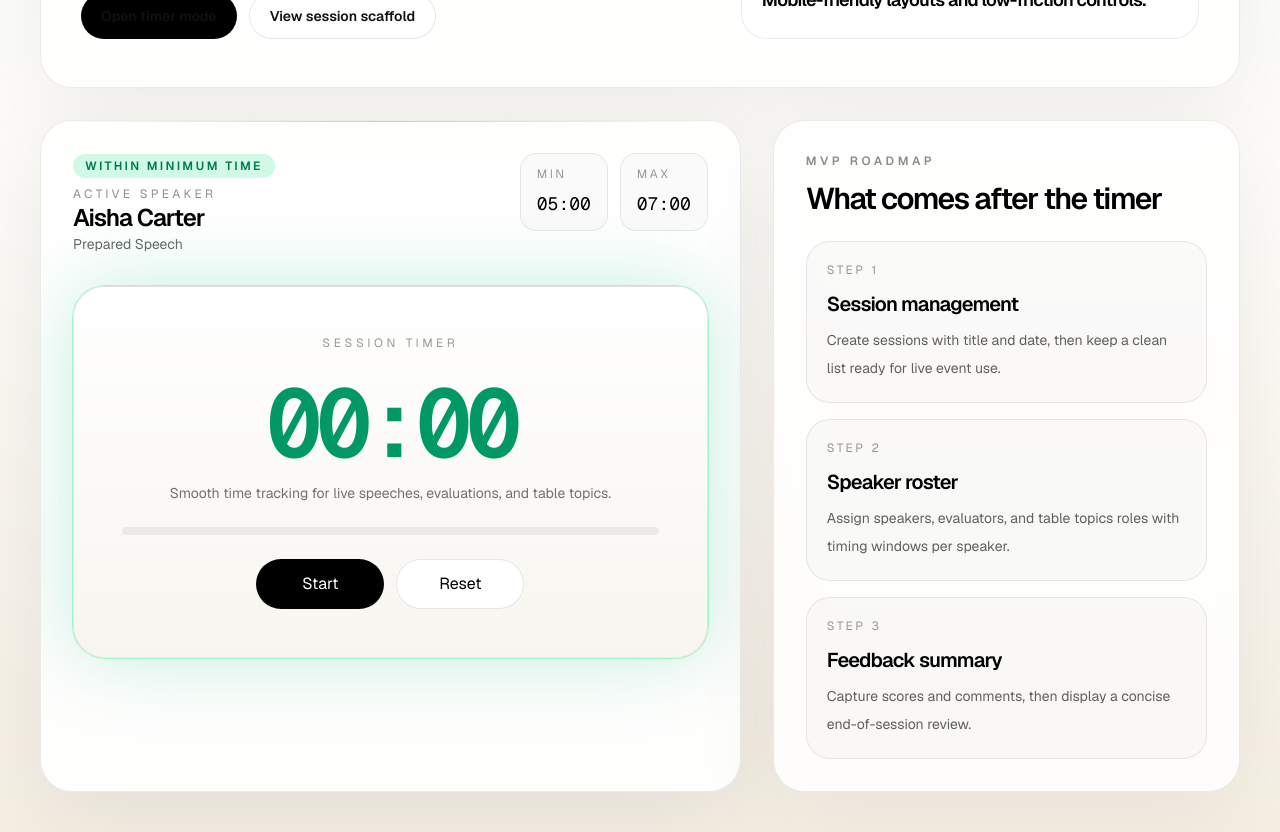
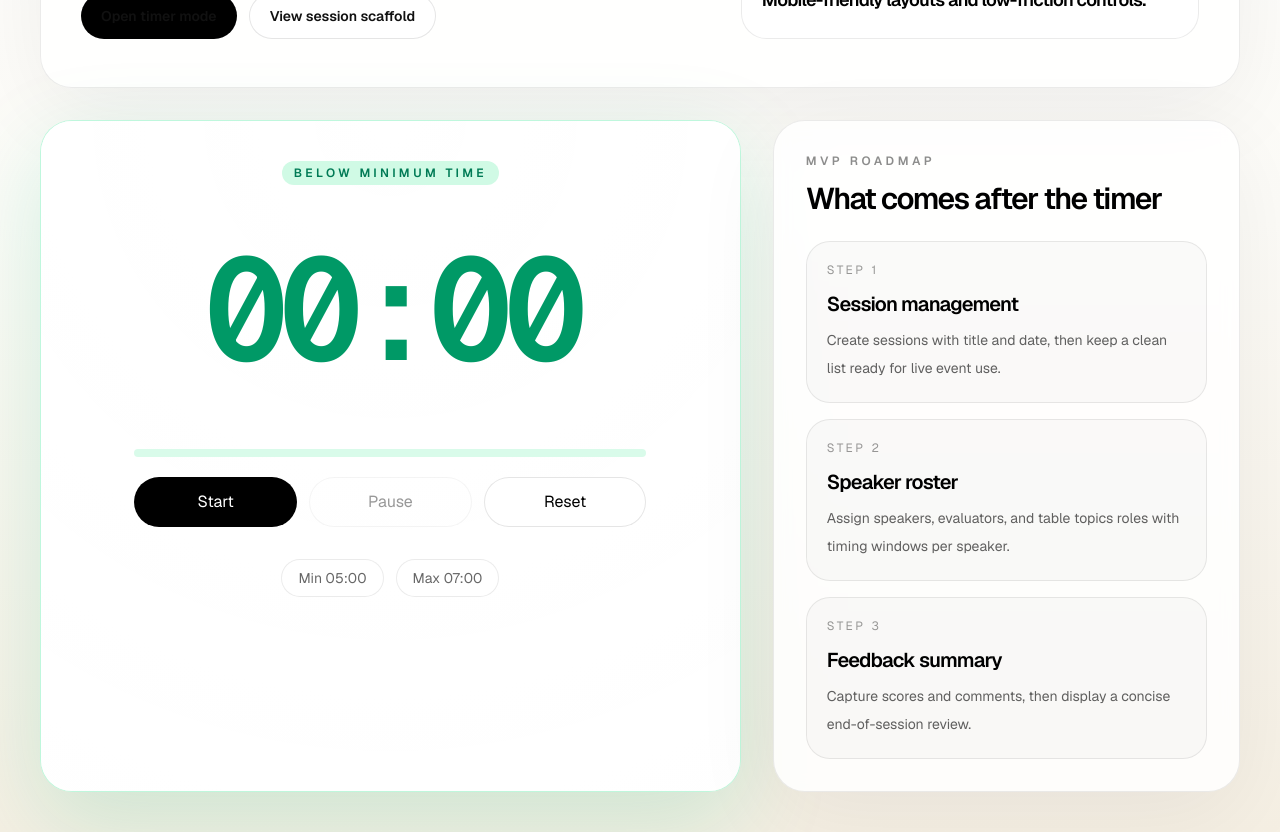
Before and after one commit to Delaksan-Sritharan/StageFlow, a Next.js app: page / in a window 1280 px wide. Shown: the part 560-1392 px from the top of the page. Built offline with nearby package versions, Linux system fonts and the light colour scheme.

Commit message:
Refactor Timer component to use minTime and maxTime props; update TimerPage layout and styling

```diff
--- a/app/page.tsx
+++ b/app/page.tsx
@@ -87,12 +87,7 @@ export default function Home() {
       </section>
 
       <div className="grid gap-8 xl:grid-cols-[1.2fr_0.8fr]">
-        <Timer
-          speakerName="Aisha Carter"
-          role="Prepared Speech"
-          minTimeSeconds={300}
-          maxTimeSeconds={420}
-        />
+        <Timer minTime={300} maxTime={420} />
 
         <section className="rounded-[2rem] border border-black/8 bg-white/84 p-6 shadow-[0_24px_90px_rgba(15,23,42,0.06)] backdrop-blur md:p-8">
           <div className="space-y-6">
--- a/app/timer/page.tsx
+++ b/app/timer/page.tsx
@@ -4,36 +4,27 @@ import { Timer } from "@/components/Timer";
 
 export default function TimerPage() {
   return (
-    <main className="mx-auto flex min-h-screen w-full max-w-6xl flex-col gap-10 px-6 py-10 md:px-10 md:py-14">
-      <header className="flex flex-col gap-5 rounded-[2rem] border border-black/8 bg-white/80 p-8 shadow-[0_24px_90px_rgba(15,23,42,0.06)] backdrop-blur">
-        <div className="flex flex-col gap-4 md:flex-row md:items-end md:justify-between">
-          <div className="space-y-3">
-            <p className="text-xs font-semibold uppercase tracking-[0.3em] text-black/45">
-              StageFlow / Timer
+    <main className="mx-auto flex min-h-screen w-full max-w-5xl flex-col items-center justify-center gap-8 px-6 py-10 md:px-10 md:py-14">
+      <header className="flex w-full flex-col items-center gap-4 text-center">
+        <p className="text-xs font-semibold uppercase tracking-[0.32em] text-black/45">
+          StageFlow / Timer Test
         </p>
-            <h1 className="max-w-2xl text-4xl font-semibold tracking-[-0.05em] text-black md:text-5xl">
-              Focused timer mode for live sessions.
+        <h1 className="max-w-3xl text-4xl font-semibold tracking-[-0.06em] text-black md:text-6xl">
+          Reusable timer with threshold-based color states.
         </h1>
-            <p className="max-w-2xl text-base leading-7 text-black/65">
-              This isolated timer route is the first production slice of StageFlow. It is ready for manual testing on desktop and mobile before the session workflow is added.
+        <p className="max-w-2xl text-base leading-7 text-black/62">
+          Start the clock, pause it, reset it, and watch the timer move from
+          green to yellow to red as it passes the configured limits.
         </p>
-          </div>
-
         <Link
           href="/"
           className="inline-flex items-center justify-center rounded-full border border-black/10 bg-white px-5 py-3 text-sm font-semibold text-black transition-colors duration-200 hover:bg-black/[0.03]"
         >
           Back to overview
         </Link>
-        </div>
       </header>
 
-      <Timer
-        speakerName="Aisha Carter"
-        role="Prepared Speech"
-        minTimeSeconds={300}
-        maxTimeSeconds={420}
-      />
+      <Timer minTime={60} maxTime={90} />
     </main>
   );
 }
--- a/components/Timer.tsx
+++ b/components/Timer.tsx
@@ -1,50 +1,49 @@
 "use client";
 
-import { useEffect, useMemo, useRef, useState } from "react";
+import { useEffect, useRef, useState } from "react";
 
 type TimerProps = {
-  speakerName?: string;
-  role?: string;
-  minTimeSeconds: number;
-  maxTimeSeconds: number;
+  minTime: number;
+  maxTime: number;
+  className?: string;
 };
 
-type TimerPhase = "green" | "yellow" | "red";
+type TimerTone = "green" | "yellow" | "red";
 
-const phaseStyles: Record<
-  TimerPhase,
+const toneStyles: Record<
+  TimerTone,
   {
-    accent: string;
+    surface: string;
+    glow: string;
+    text: string;
+    track: string;
+    progress: string;
     badge: string;
-    glow: string;
-    ring: string;
-    progress: string;
-    label: string;
   }
 > = {
   green: {
-    accent: "text-emerald-600",
+    surface: "border-emerald-200/70 bg-white/88",
+    glow: "shadow-[0_30px_90px_rgba(16,185,129,0.18)]",
+    text: "text-emerald-600",
+    track: "bg-emerald-100/80",
+    progress: "from-emerald-400 to-emerald-600",
     badge: "bg-emerald-100 text-emerald-700",
-    glow: "shadow-[0_0_80px_rgba(16,185,129,0.24)]",
-    ring: "ring-emerald-200",
-    progress: "from-emerald-400 to-emerald-600",
-    label: "Within minimum time",
   },
   yellow: {
-    accent: "text-amber-500",
+    surface: "border-amber-200/80 bg-white/90",
+    glow: "shadow-[0_30px_90px_rgba(245,158,11,0.18)]",
+    text: "text-amber-500",
+    track: "bg-amber-100/80",
+    progress: "from-amber-300 to-amber-500",
     badge: "bg-amber-100 text-amber-700",
-    glow: "shadow-[0_0_80px_rgba(245,158,11,0.24)]",
-    ring: "ring-amber-200",
-    progress: "from-amber-300 to-amber-500",
-    label: "Warning phase",
   },
   red: {
-    accent: "text-rose-500",
+    surface: "border-rose-200/80 bg-white/92",
+    glow: "shadow-[0_30px_90px_rgba(244,63,94,0.18)]",
+    text: "text-rose-500",
+    track: "bg-rose-100/80",
+    progress: "from-rose-400 to-rose-600",
     badge: "bg-rose-100 text-rose-700",
-    glow: "shadow-[0_0_80px_rgba(244,63,94,0.24)]",
-    ring: "ring-rose-200",
-    progress: "from-rose-400 to-rose-600",
-    label: "Overtime",
   },
 };
 
@@ -57,12 +56,25 @@ function formatTime(totalSeconds: number) {
   return `${minutes}:${seconds}`;
 }
 
-export function Timer({
-  speakerName = "Demo Speaker",
-  role = "Speaker",
-  minTimeSeconds,
-  maxTimeSeconds,
-}: TimerProps) {
+function getTone(
+  elapsedSeconds: number,
+  minTime: number,
+  maxTime: number,
+): TimerTone {
+  if (elapsedSeconds > maxTime) {
+    return "red";
+  }
+
+  if (elapsedSeconds >= minTime) {
+    return "yellow";
+  }
+
+  return "green";
+}
+
+export function Timer({ minTime, maxTime, className }: TimerProps) {
+  const minThreshold = Math.max(0, Math.floor(minTime));
+  const maxThreshold = Math.max(minThreshold, Math.floor(maxTime));
   const [elapsedMs, setElapsedMs] = useState(0);
   const [isRunning, setIsRunning] = useState(false);
   const frameRef = useRef<number | null>(null);
@@ -84,7 +96,9 @@ export function Timer({
         startedAtRef.current = timestamp;
       }
 
-      setElapsedMs(storedElapsedRef.current + (timestamp - startedAtRef.current));
+      setElapsedMs(
+        storedElapsedRef.current + (timestamp - startedAtRef.current),
+      );
       frameRef.current = requestAnimationFrame(tick);
     };
 
@@ -107,31 +121,27 @@ export function Timer({
   }, []);
 
   const elapsedSeconds = Math.floor(elapsedMs / 1000);
-  const phase: TimerPhase = useMemo(() => {
-    if (elapsedSeconds >= maxTimeSeconds) {
-      return "red";
-    }
-
-    if (elapsedSeconds >= minTimeSeconds) {
-      return "yellow";
-    }
-
-    return "green";
-  }, [elapsedSeconds, maxTimeSeconds, minTimeSeconds]);
-
-  const progressWidth = `${Math.min((elapsedSeconds / maxTimeSeconds) * 100, 100)}%`;
-  const currentStyles = phaseStyles[phase];
+  const tone = getTone(elapsedSeconds, minThreshold, maxThreshold);
+  const progressWidth = `${Math.min((elapsedSeconds / maxThreshold) * 100, 100)}%`;
+  const currentStyles = toneStyles[tone];
 
   const handleStart = () => {
     if (isRunning) {
-      storedElapsedRef.current = elapsedMs;
-      startedAtRef.current = null;
-      setIsRunning(false);
       return;
     }
 
     startedAtRef.current = null;
     setIsRunning(true);
+  };
+
+  const handlePause = () => {
+    if (!isRunning) {
+      return;
+    }
+
+    storedElapsedRef.current = elapsedMs;
+    startedAtRef.current = null;
+    setIsRunning(false);
   };
 
   const handleReset = () => {
@@ -146,87 +156,75 @@ export function Timer({
     setIsRunning(false);
   };
 
+  const statusLabel =
+    tone === "green"
+      ? "Below minimum time"
+      : tone === "yellow"
+        ? "Within target window"
+        : "Past maximum time";
+
   return (
-    <section className="relative overflow-hidden rounded-[2rem] border border-black/8 bg-white/90 p-6 shadow-[0_24px_90px_rgba(15,23,42,0.08)] backdrop-blur md:p-8">
-      <div className="absolute inset-x-0 top-0 h-px bg-gradient-to-r from-transparent via-black/20 to-transparent" />
+    <section
+      className={`relative mx-auto flex w-full max-w-3xl flex-col items-center gap-8 overflow-hidden rounded-[2rem] border px-6 py-10 text-center transition-[border-color,box-shadow,background-color] duration-500 ${currentStyles.surface} ${currentStyles.glow} ${className ?? ""}`}
+    >
+      <div className="absolute inset-0 bg-[radial-gradient(circle_at_top,rgba(255,255,255,0.94),rgba(255,255,255,0.72))]" />
 
-      <div className="flex flex-col gap-8">
-        <div className="flex flex-col gap-4 md:flex-row md:items-start md:justify-between">
-          <div className="space-y-2">
+      <div className="relative flex flex-col items-center gap-4">
         <span
-              className={`inline-flex w-fit rounded-full px-3 py-1 text-xs font-semibold uppercase tracking-[0.2em] ${currentStyles.badge}`}
+          className={`inline-flex rounded-full px-3 py-1 text-xs font-semibold uppercase tracking-[0.28em] transition-colors duration-500 ${currentStyles.badge}`}
         >
-              {currentStyles.label}
+          {statusLabel}
         </span>
-            <div>
-              <p className="text-xs uppercase tracking-[0.28em] text-black/45">
-                Active speaker
-              </p>
-              <h2 className="text-2xl font-semibold tracking-[-0.04em] text-black">
-                {speakerName}
-              </h2>
-              <p className="text-sm text-black/60">{role}</p>
-            </div>
-          </div>
-
-          <div className="grid grid-cols-2 gap-3 text-sm text-black/60">
-            <div className="rounded-2xl border border-black/8 bg-black/[0.02] px-4 py-3">
-              <p className="text-xs uppercase tracking-[0.22em] text-black/40">Min</p>
-              <p className="mt-2 font-mono text-lg text-black">
-                {formatTime(minTimeSeconds)}
-              </p>
-            </div>
-            <div className="rounded-2xl border border-black/8 bg-black/[0.02] px-4 py-3">
-              <p className="text-xs uppercase tracking-[0.22em] text-black/40">Max</p>
-              <p className="mt-2 font-mono text-lg text-black">
-                {formatTime(maxTimeSeconds)}
-              </p>
-            </div>
-          </div>
-        </div>
-
-        <div
-          className={`relative rounded-[2rem] border border-black/8 bg-[linear-gradient(180deg,rgba(255,255,255,0.96),rgba(247,245,239,0.96))] p-8 text-center ring-1 ${currentStyles.ring} transition-all duration-500 md:p-12 ${currentStyles.glow}`}
-        >
-          <div className="mx-auto flex max-w-xl flex-col items-center gap-6">
-            <p className="text-xs uppercase tracking-[0.3em] text-black/40">
-              Session timer
-            </p>
-            <div className="space-y-3">
         <p
-                className={`font-mono text-6xl font-semibold tracking-[-0.08em] transition-colors duration-500 sm:text-7xl md:text-8xl ${currentStyles.accent}`}
+          className={`font-mono text-[clamp(4.5rem,18vw,9rem)] font-semibold tracking-[-0.08em] transition-colors duration-500 ${currentStyles.text}`}
         >
           {formatTime(elapsedSeconds)}
         </p>
-              <p className="text-sm text-black/55">
-                Smooth time tracking for live speeches, evaluations, and table topics.
-              </p>
       </div>
 
-            <div className="h-2 w-full overflow-hidden rounded-full bg-black/6">
+      <div className="relative w-full max-w-lg space-y-5">
+        <div
+          className={`h-2 overflow-hidden rounded-full ${currentStyles.track}`}
+        >
           <div
             className={`h-full rounded-full bg-gradient-to-r ${currentStyles.progress} transition-[width,background] duration-500`}
             style={{ width: progressWidth }}
           />
         </div>
 
-            <div className="flex flex-col gap-3 sm:flex-row">
+        <div className="grid grid-cols-3 gap-3">
           <button
             type="button"
             onClick={handleStart}
-                className="inline-flex min-w-32 items-center justify-center rounded-full bg-black px-5 py-3 text-sm font-semibold text-white transition-transform duration-200 hover:-translate-y-0.5"
+            disabled={isRunning}
+            className="inline-flex items-center justify-center rounded-full bg-black px-4 py-3 text-sm font-semibold text-white transition-all duration-200 hover:-translate-y-0.5 disabled:cursor-not-allowed disabled:opacity-40 disabled:hover:translate-y-0"
           >
-                {isRunning ? "Pause" : "Start"}
+            Start
+          </button>
+          <button
+            type="button"
+            onClick={handlePause}
+            disabled={!isRunning}
+            className="inline-flex items-center justify-center rounded-full border border-black/10 bg-white px-4 py-3 text-sm font-semibold text-black transition-colors duration-200 hover:bg-black/[0.03] disabled:cursor-not-allowed disabled:opacity-40"
+          >
+            Pause
           </button>
           <button
             type="button"
             onClick={handleReset}
-                className="inline-flex min-w-32 items-center justify-center rounded-full border border-black/10 bg-white px-5 py-3 text-sm font-semibold text-black transition-colors duration-200 hover:bg-black/[0.03]"
+            className="inline-flex items-center justify-center rounded-full border border-black/10 bg-white px-4 py-3 text-sm font-semibold text-black transition-colors duration-200 hover:bg-black/[0.03]"
           >
             Reset
           </button>
         </div>
       </div>
+
+      <div className="relative flex flex-wrap items-center justify-center gap-3 text-sm text-black/60">
+        <div className="rounded-full border border-black/8 bg-white/70 px-4 py-2">
+          Min {formatTime(minThreshold)}
+        </div>
+        <div className="rounded-full border border-black/8 bg-white/70 px-4 py-2">
+          Max {formatTime(maxThreshold)}
         </div>
       </div>
     </section>
```
Lines whose indentation alone changed are shown as unchanged.
